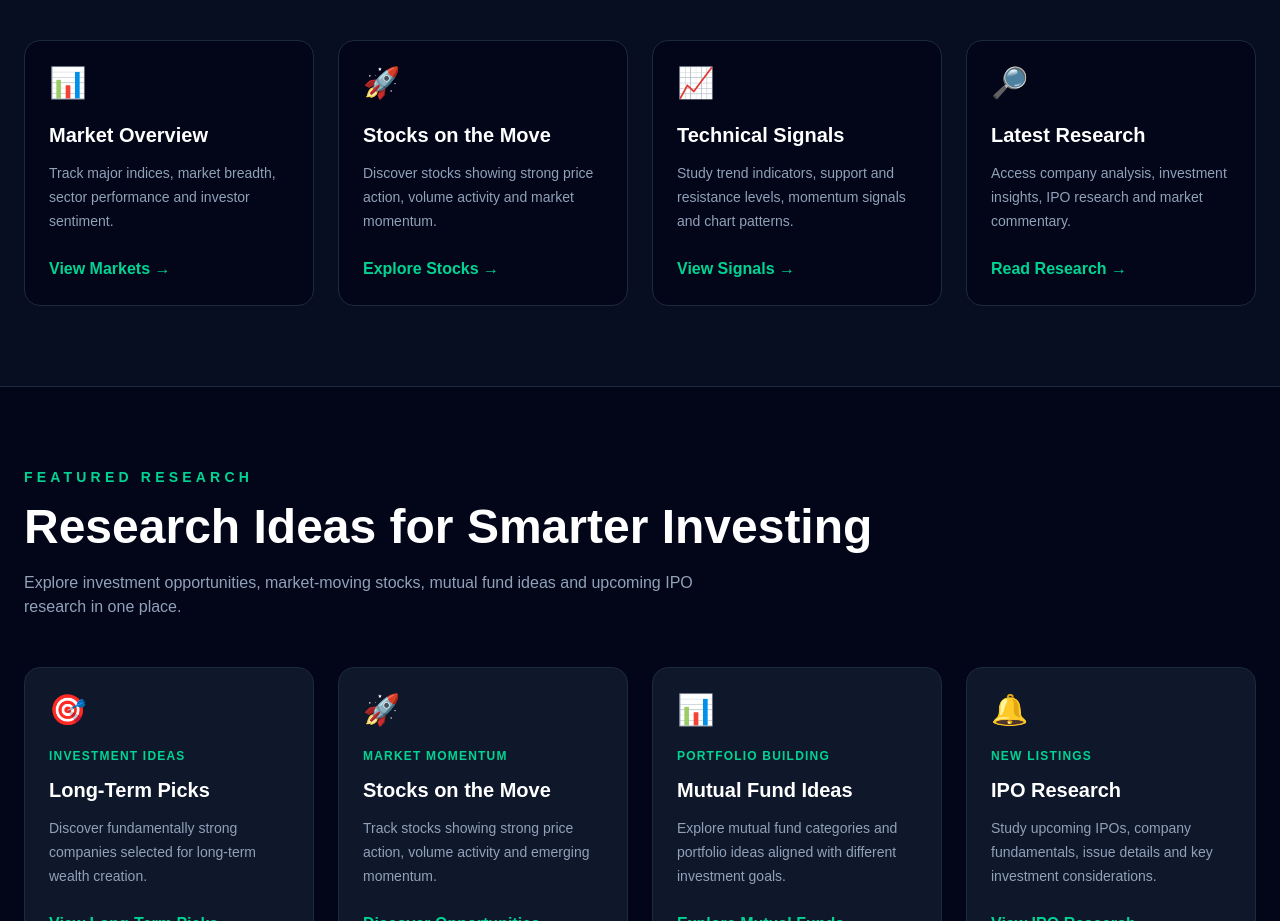
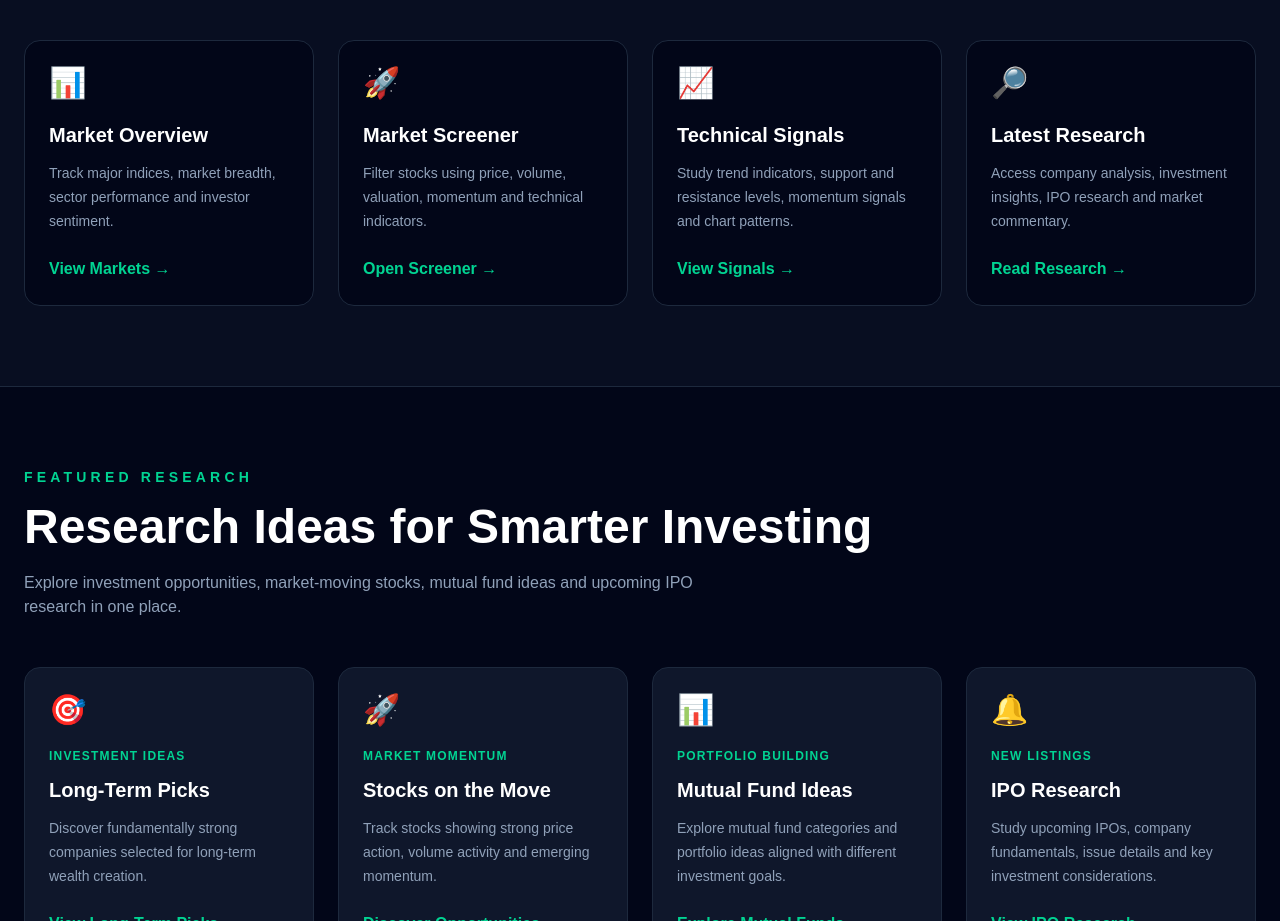
Before and after one commit to sharetradingforliving/stfl-platform, a Next.js app: page / in a window 1280 px wide. Shown: the part 1680-2601 px from the top of the page. Built offline with nearby package versions, Linux system fonts and the light colour scheme.

Commit message:
Add market screener to intelligence section

```diff
--- a/app/page.tsx
+++ b/app/page.tsx
@@ -290,13 +290,12 @@ export default function Home() {
       {/* Card 2 */}
       <div className="rounded-2xl border border-slate-800 bg-slate-950 p-6 transition hover:-translate-y-1 hover:border-emerald-500">
         <div className="text-3xl">🚀</div>
-        <h3 className="mt-5 text-xl font-bold">Stocks on the Move</h3>
+        <h3 className="mt-5 text-xl font-bold">Market Screener</h3>
         <p className="mt-3 text-sm leading-6 text-slate-400">
-          Discover stocks showing strong price action, volume activity and
-          market momentum.
-        </p>
+  Filter stocks using price, volume, valuation, momentum and technical indicators.
+</p>
         <button className="mt-6 font-semibold text-emerald-400">
-          Explore Stocks →
+          Open Screener →
         </button>
       </div>
 
```
